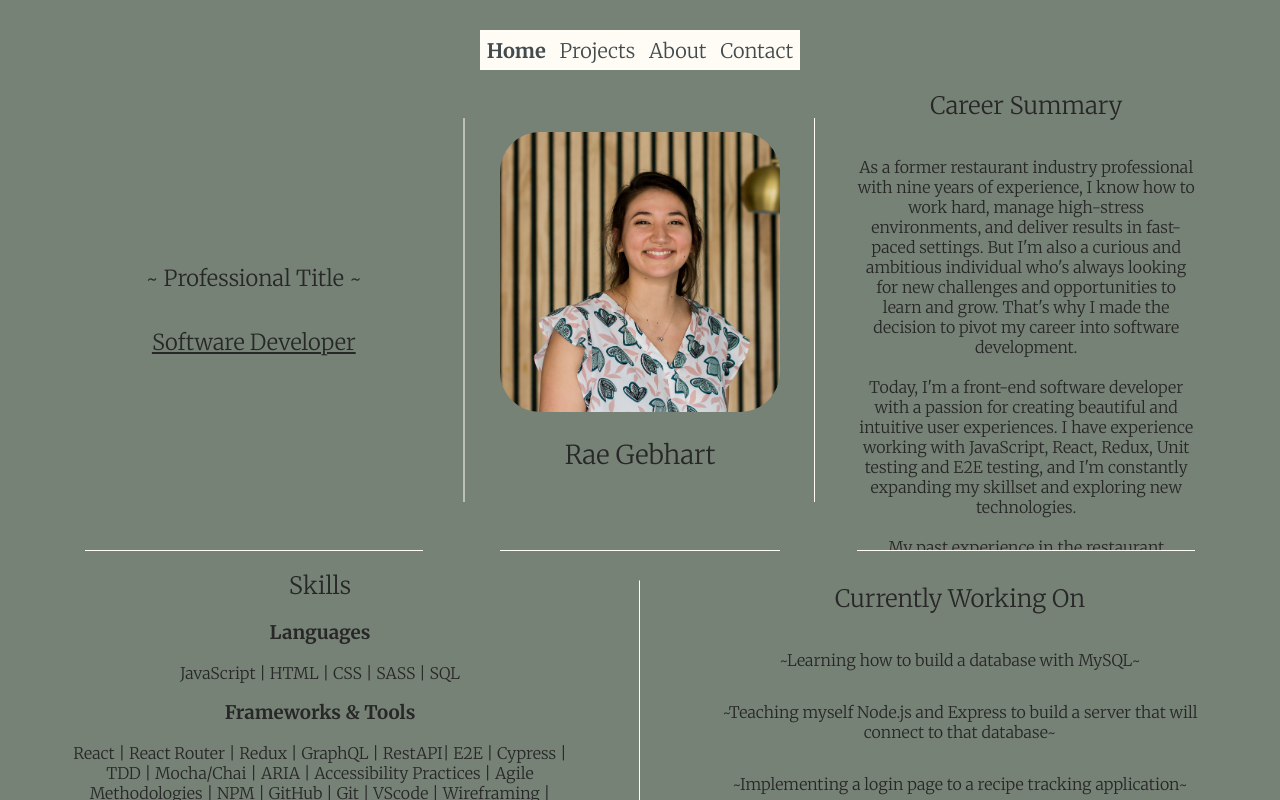
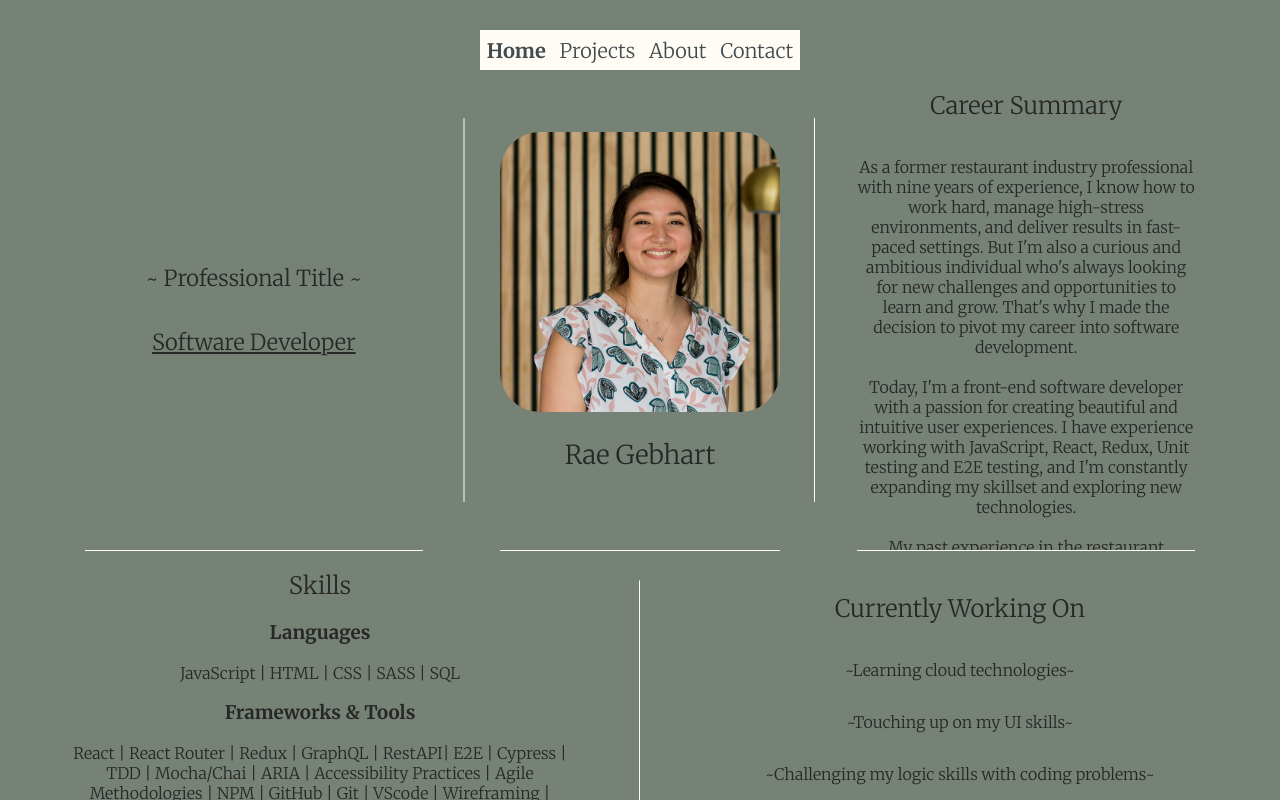
Before and after one commit to rae-107/rae-gebharts-portfolio, a React (Create React App) app: page / in a window 1280 px wide. Built offline with nearby package versions, Linux system fonts and the light colour scheme.

Commit message:
Updated currently working on section

```diff
--- a/src/components/Home/Home.js
+++ b/src/components/Home/Home.js
@@ -74,9 +74,9 @@ const Home = () => {
         <div className="currently-working-on-container">
           <div className="currently-working-on-border-container">
             <h2>Currently Working On</h2>
-            <p>~Learning how to build a database with MySQL~</p>
-            <p>~Teaching myself Node.js and Express to build a server that will connect to that database~</p>
-            <p>~Implementing a login page to a recipe tracking application~</p>
+            <p>~Learning cloud technologies~</p>
+            <p>~Touching up on my UI skills~</p>
+            <p>~Challenging my logic skills with coding problems~</p>
           </div>
         </div>
       </div>
```
